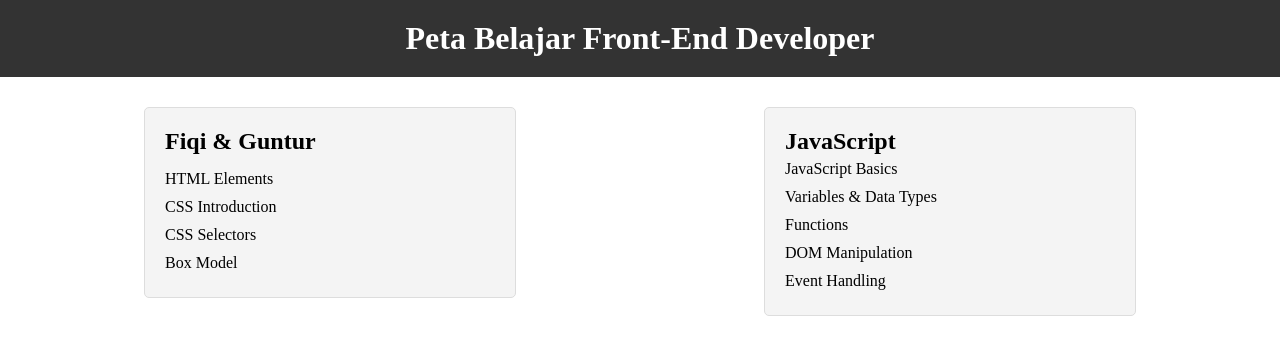
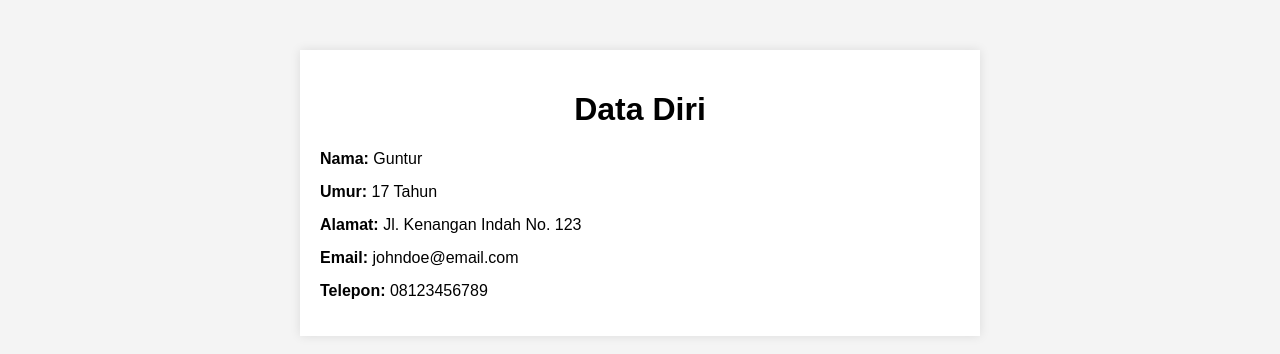
Before and after one commit to gunturpras/gunturpras.github.io, a plain HTML site: page index.html in a window 1280 px wide. Drawn offline with Linux system fonts and the light colour scheme.

Commit message:
Update index.html

```diff
--- a/index.html
+++ b/index.html
@@ -2,94 +2,64 @@
 <html lang="en">
 <head>
     <meta charset="UTF-8">
+    <meta http-equiv="X-UA-Compatible" content="IE=edge">
     <meta name="viewport" content="width=device-width, initial-scale=1.0">
-    <link rel="stylesheet" href="style.css">
-    <title>Peta Belajar Front-End Developer</title>
+    <title>Data Diri</title>
+    <style>
+        body {
+            font-family: Arial, sans-serif;
+            background-color: #f4f4f4;
+            margin: 0;
+            padding: 0;
+        }
+        .container {
+            width: 50%;
+            margin: 0 auto;
+            background-color: #fff;
+            padding: 20px;
+            margin-top: 50px;
+            box-shadow: 0 0 10px rgba(0, 0, 0, 0.1);
+        }
+        h1 {
+            text-align: center;
+        }
+        ul {
+            list-style: none;
+            padding: 0;
+        }
+        ul li {
+            margin-bottom: 15px;
+        }
+        label {
+            font-weight: bold;
+        }
+    </style>
 </head>
 <body>
-    <style>
-/* Reset CSS */
-* {
-    margin: 0;
-    padding: 0;
-    box-sizing: border-box;
-}
-
-/* Style header */
-header {
-    background-color: #333;
-    color: #fff;
-    text-align: center;
-    padding: 20px;
-}
-
-/* Style main content */
-#map {
-    display: flex;
-    justify-content: space-around;
-    align-items: flex-start;
-    margin: 20px;
-}
-
-.topic {
-    background-color: #f4f4f4;
-    padding: 20px;
-    border: 1px solid #ddd;
-    border-radius: 5px;
-    width: 30%;
-    margin: 10px;
-}
-
-.topic h2 {
-    font-size: 1.5rem;
-}
-
-ul {
-    list-style: none;
-}
-
-li {
-    padding: 5px 0;
-}
-
-/* Responsiveness */
-@media (max-width: 768px) {
-    #map {
-        flex-direction: column;
-        align-items: center;
-    }
-
-    .topic {
-        width: 80%;
-    }
-}
-
-    </style>
-    <header>
-        <h1>Peta Belajar Front-End Developer</h1>
-    </header>
-    <section id="map">
-        <div class="topic">
-            <h2>Fiqi &amp; Guntur</h2>
-            <ul>
-                <li></li>
-                <li>HTML Elements</li>
-                <li>CSS Introduction</li>
-                <li>CSS Selectors</li>
-                <li>Box Model</li>
-            </ul>
-        </div>
-        <div class="topic">
-            <h2>JavaScript</h2>
-            <ul>
-                <li>JavaScript Basics</li>
-                <li>Variables &amp; Data Types</li>
-                <li>Functions</li>
-                <li>DOM Manipulation</li>
-                <li>Event Handling</li>
-            </ul>
-        </div>
-        <!-- Tambahkan topik-topik lainnya di sini -->
-    </section>
+    <div class="container">
+        <h1>Data Diri</h1>
+        <ul>
+            <li>
+                <label for="nama">Nama: </label>
+                Guntur
+            </li>
+            <li>
+                <label for="umur">Umur: </label>
+                17 Tahun
+            </li>
+            <li>
+                <label for="alamat">Alamat: </label>
+                Jl. Kenangan Indah No. 123
+            </li>
+            <li>
+                <label for="email">Email: </label>
+                johndoe@email.com
+            </li>
+            <li>
+                <label for="telepon">Telepon: </label>
+                08123456789
+            </li>
+        </ul>
+    </div>
 </body>
 </html>
```
